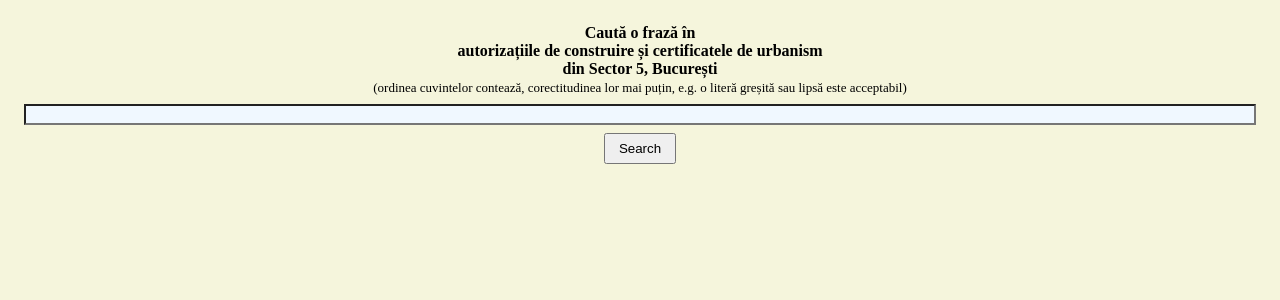
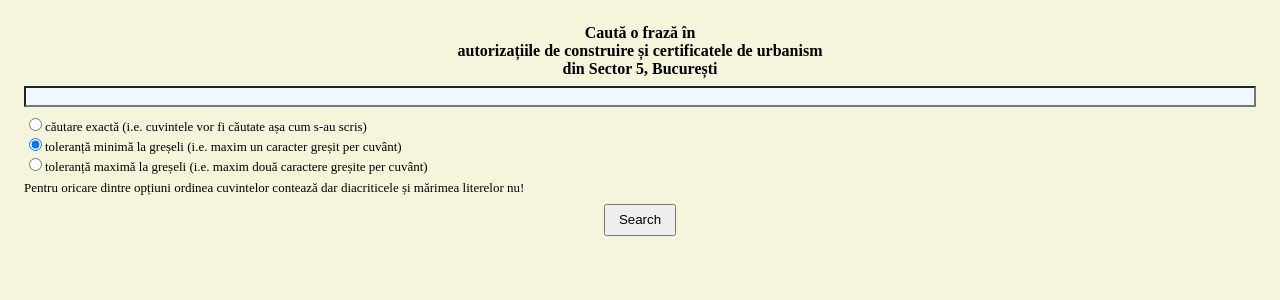
Before and after one commit to adrhc/autorizatii-de-construire-certificate-de-urbanism-ui, a React (Vite) app: page / in a window 1280 px wide. Shown: the top 300 px of the page. Built offline with nearby package versions, Linux system fonts and the light colour scheme.

Commit message:
SearchType

```diff
--- a/src/App.tsx
+++ b/src/App.tsx
@@ -5,30 +5,34 @@ import './App.css';
 import SearchedQuery from './ui/searched-query';
 import { useLocation } from 'react-router-dom';
 import SearchTitle from './ui/search-title';
+import SearchType from './ui/SearchType';
 
 function App() {
-  const initialized = useRef<string>();
+  const initialized = useRef(false);
 
   const queryParams = useLocation().search.slice(1);
   // console.log('queryParams:', queryParams);
 
+  const [type, setType] = useState('SMALL');
   const [query, setQuery] = useState('');
   const [searchedQuery, setSearchedQuery] = useState<string>();
   const [links, setLinks] = useState([] as string[]);
 
-  const doSearch = (query?: string) => {
+  // console.log(`[init] type = ${type}, query = ${query}, searchedQuery = ${searchedQuery}`);
+
+  const doSearch = (type: string, query?: string) => {
     // console.log(`[doSearch] (new) query = ${query}`);
     if (query?.trim()) {
-      search(query).then(setLinks);
+      search(type, query).then(setLinks);
     }
   };
 
   function onSearch() {
-    // console.log(`[onSearch] searchedQuery = ${searchedQuery}, query = ${query}`);
+    // console.log(`[onSearch] query = ${query}, searchedQuery = ${searchedQuery}`);
     setLinks([]);
     setSearchedQuery(query);
     if (query?.trim()) {
-      doSearch(query);
+      doSearch(type, query);
     }
   }
 
@@ -36,16 +40,16 @@ function App() {
     if (initialized.current) {
       return;
     }
-    initialized.current = queryParams;
+    initialized.current = true;
     const urlSearchParams = new URLSearchParams(queryParams);
     const newQuery = urlSearchParams.get('query') || '';
-    // console.log(`[useEffect] newQuery = ${newQuery}, query = ${query}, searchedQuery = ${searchedQuery}`);
+    // console.log(`[useEffect] type = ${type}, newQuery = ${newQuery}`);
     setQuery(newQuery);
     if (newQuery?.trim()) {
       setSearchedQuery(newQuery);
-      doSearch(newQuery);
+      doSearch(type, newQuery);
     }
-  }, [queryParams]);
+  }, [queryParams, type]);
 
   return (
     <>
@@ -54,11 +58,12 @@ function App() {
       <div className="search">
         <input className="search" type="text" value={query} onChange={(e) => setQuery(e.target.value)} />
       </div>
+      <SearchType type={type} setType={setType} />
       <button className="search" onClick={onSearch}>
         Search
       </button>
 
-      <SearchedQuery searchedQuery={searchedQuery} emptyResult={!links.length} />
+      <SearchedQuery searchedQuery={searchedQuery} count={links.length} />
       <Links links={links} />
     </>
   );
--- a/src/lib/search.ts
+++ b/src/lib/search.ts
@@ -1,9 +1,9 @@
 const API_PATH = '/autorizatii-de-construire-certificate-de-urbanism/api';
 
-export default async function search(query: string): Promise<string[]> {
-  //   return ['link1', 'link2', 'link3'];
-  const params = new URLSearchParams({ query });
-//   console.log(`${API_PATH}/search?${params}`);
+export default async function search(type: string, query: string): Promise<string[]> {
+  // return ['link1', 'link2', 'link3'];
+  const params = new URLSearchParams({ type, query });
+  // console.log(`${API_PATH}/search?${params}`);
   return await fetch(`${API_PATH}/search?${params}`)
     .then((res) => {
     //   console.log('res:', res);
--- /dev/null
+++ b/src/ui/SearchType.css
@@ -0,0 +1,11 @@
+.search-type {
+  margin-top: 0.5rem;
+  font-size: small;
+  vertical-align: top;
+  text-align: left;
+}
+
+.search-rule {
+  margin-top: 0.3rem;
+  font-size: small;
+}
--- /dev/null
+++ b/src/ui/SearchType.tsx
@@ -0,0 +1,43 @@
+import './SearchType.css';
+
+export type SearchTypeParam = {
+    type: string,
+    setType: (type: string) => void
+}
+
+export default function SearchType({type, setType}: SearchTypeParam) {
+  return (
+    <div className="search-type">
+      <input
+        type="radio"
+        name="type"
+        value="EXACT"
+        onChange={(e) => setType(e.target.value)}
+        defaultChecked={type === 'EXACT'}
+      />
+      <label htmlFor="EXACT">căutare exactă (i.e. cuvintele vor fi căutate așa cum s-au scris)</label>
+      <br />
+      <input
+        type="radio"
+        name="type"
+        value="SMALL"
+        onChange={(e) => setType(e.target.value)}
+        defaultChecked={type === 'SMALL'}
+      />
+      <label htmlFor="SMALL">toleranță minimă la greșeli (i.e. maxim un caracter greșit per cuvânt)</label>
+      <br />
+      <input
+        type="radio"
+        name="type"
+        value="BIG"
+        onChange={(e) => setType(e.target.value)}
+        defaultChecked={type === 'BIG'}
+      />
+      <label htmlFor="BIG">toleranță maximă la greșeli (i.e. maxim două caractere greșite per cuvânt)</label>
+      <br />
+      <div className="search-rule">
+        Pentru oricare dintre opțiuni ordinea cuvintelor contează dar diacriticele și mărimea literelor nu!
+      </div>
+    </div>
+  );
+}
--- a/src/ui/links.css
+++ b/src/ui/links.css
@@ -5,4 +5,6 @@ div.links {
 
 div.links > a {
   display: block;
+  word-wrap: break-word;
+  white-space: pre-wrap;
 }
--- a/src/ui/search-title.tsx
+++ b/src/ui/search-title.tsx
@@ -10,10 +10,6 @@ export default function SearchTitle() {
         <br />
         din Sector 5, București
       </div>
-      <div className="details">
-        (ordinea cuvintelor contează, corectitudinea lor mai puțin, e.g. o literă greșită sau lipsă este
-        acceptabil)
-      </div>
     </>
   );
 }
--- a/src/ui/searched-query.tsx
+++ b/src/ui/searched-query.tsx
@@ -2,23 +2,27 @@ import './searched-query.css';
 
 type SearchedQueryParam = {
   searchedQuery: string | undefined;
-  emptyResult: boolean;
+  count: number;
 };
 
-export default function SearchedQuery({ searchedQuery, emptyResult }: SearchedQueryParam) {
+export default function SearchedQuery({ searchedQuery, count }: SearchedQueryParam) {
   if (searchedQuery === undefined) {
     return <></>;
   } else if (!searchedQuery.trim()) {
     return (
       <div className="searched">Căutarea după "{searchedQuery.replace(/ /g, '\u00A0')}" nu este permisă!</div>
     );
-  } else if (emptyResult) {
+  } else if (count == 1) {
+    return (
+      <div className="searched">S-a găsit {count} rezultat pentru "{searchedQuery.replace(/ /g, '\u00A0')}"</div>
+    );
+  } else if (count > 1) {
+    return (
+      <div className="searched">S-au găsit {count} rezultate pentru "{searchedQuery.replace(/ /g, '\u00A0')}"</div>
+    );
+  } else {
     return (
       <div className="searched">Nu s-a găsit nimic pentru "{searchedQuery.replace(/ /g, '\u00A0')}"</div>
     );
-  } else {
-    return (
-      <div className="searched">S-au găsit următoarele pentru "{searchedQuery.replace(/ /g, '\u00A0')}"</div>
-    );
   }
 }
```
